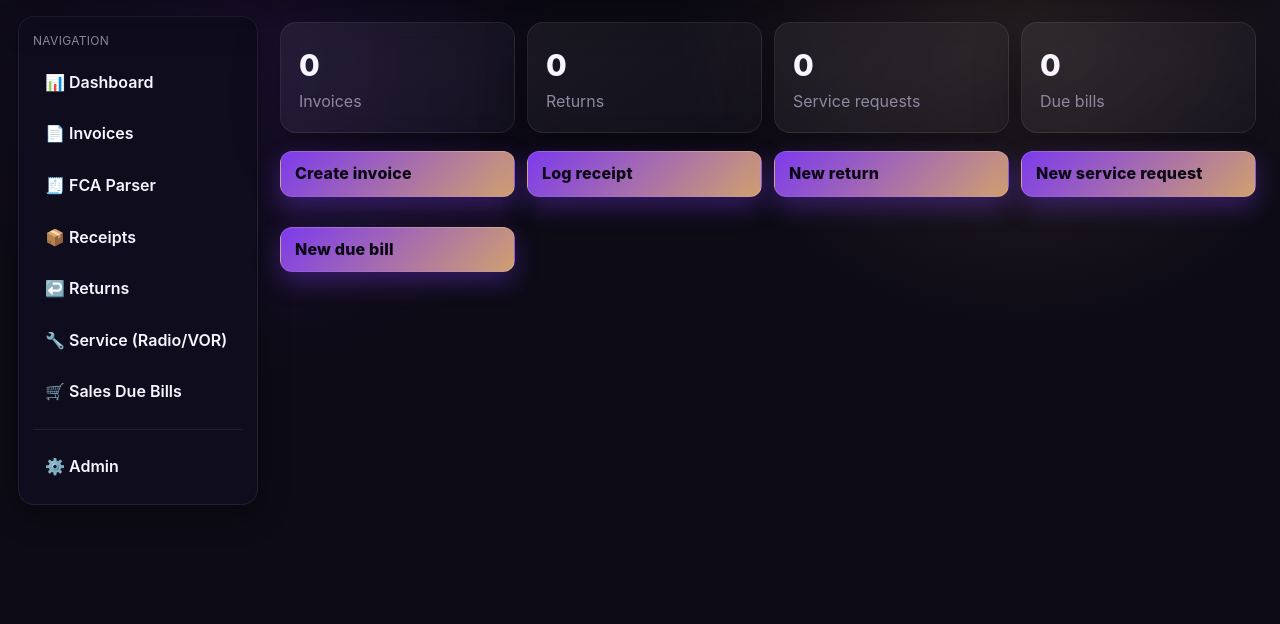
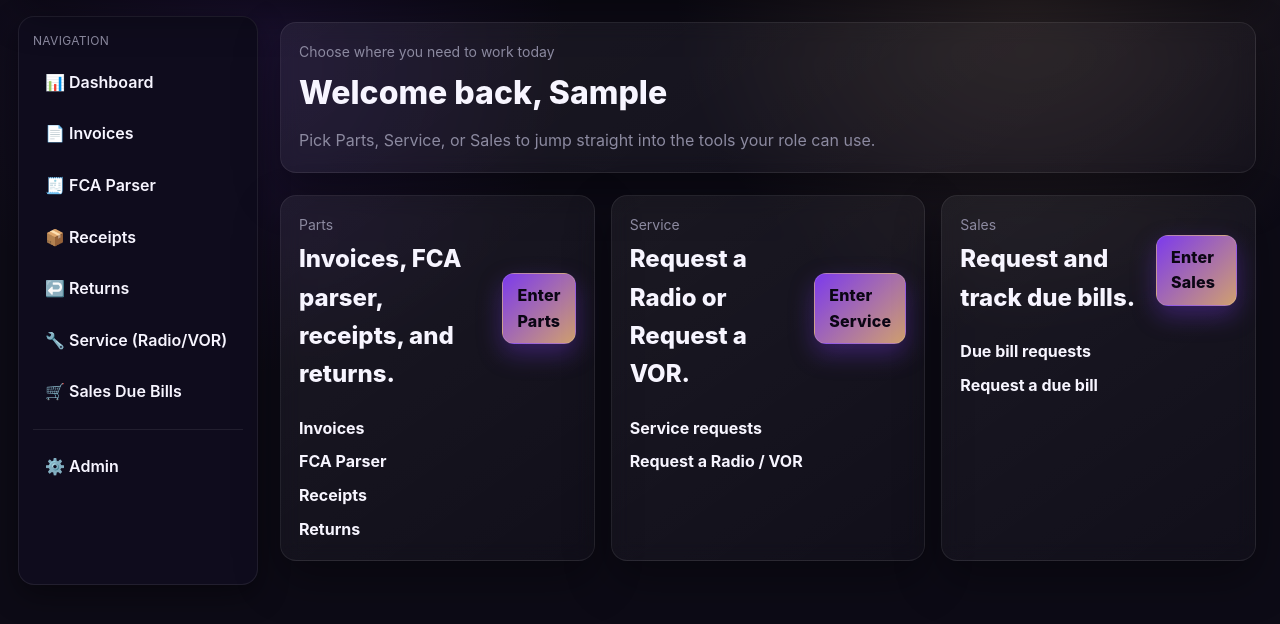
Before and after one commit to promiscunix/partsuite2.0, a Django app: page / in a window 1280 px wide. Shown: the part 98-722 px from the top of the page. Run offline with Django 4.2, Linux system fonts and the light colour scheme; the visitor is signed in with stand-in values (Sample User, id 1); data that the repository does not hold is empty; parts of the project's set-up code (start-up, migrations or seed data) failed here and were passed over; some libraries are stand-ins or nearby versions.

Commit message:
Simplify dashboard into role sections

```diff
--- a/static/css/base.css
+++ b/static/css/base.css
@@ -93,6 +93,13 @@ body {
   box-shadow: 0 18px 45px rgba(0,0,0,0.35);
   backdrop-filter: blur(10px);
 }
+.card.hero {
+  display: flex;
+  justify-content: space-between;
+  align-items: center;
+  gap: 12px;
+  margin-bottom: 22px;
+}
 .card.narrow { max-width: 480px; margin: 40px auto; }
 
 .header {
@@ -109,6 +116,47 @@ p { margin: 0; }
   display: grid;
   gap: 12px;
   grid-template-columns: repeat(auto-fit, minmax(200px, 1fr));
+}
+
+.section-grid {
+  display: grid;
+  grid-template-columns: repeat(auto-fit, minmax(280px, 1fr));
+  gap: 16px;
+}
+
+.section-card {
+  display: flex;
+  flex-direction: column;
+  gap: 12px;
+}
+
+.section-card__header {
+  display: flex;
+  justify-content: space-between;
+  align-items: center;
+  gap: 12px;
+}
+
+.section-card--disabled {
+  opacity: 0.45;
+}
+
+.section-actions {
+  list-style: none;
+  padding: 0;
+  margin: 0;
+  display: grid;
+  gap: 8px;
+}
+
+.section-actions li a {
+  color: #f7f5ff;
+  text-decoration: none;
+  font-weight: 700;
+}
+
+.section-actions li a:hover {
+  text-decoration: underline;
 }
 
 .stat { text-align: left; }
--- a/templates/dashboard.html
+++ b/templates/dashboard.html
@@ -1,37 +1,39 @@
 {% extends "base.html" %}
 {% block content %}
-<section class="grid">
-  <div class="card stat">
-    <div class="stat-value">{{ stats.invoices }}</div>
-    <div class="stat-label">Invoices</div>
+<div class="card hero">
+  <div>
+    <p class="meta-line">Choose where you need to work today</p>
+    <h1>Welcome back, {{ user.first_name|default:user.username }}</h1>
+    <p class="muted">Pick Parts, Service, or Sales to jump straight into the tools your role can use.</p>
   </div>
-  <div class="card stat">
-    <div class="stat-value">{{ stats.returns }}</div>
-    <div class="stat-label">Returns</div>
-  </div>
-  <div class="card stat">
-    <div class="stat-value">{{ stats.service_requests }}</div>
-    <div class="stat-label">Service requests</div>
-  </div>
-  <div class="card stat">
-    <div class="stat-value">{{ stats.due_bills }}</div>
-    <div class="stat-label">Due bills</div>
-  </div>
-</section>
+</div>
 
-<section class="grid">
-  {% if user.role == 'admin' or user.role == 'parts' or user.role == 'accounting' or user.is_superuser %}
-    <a class="card button" href="{% url 'invoice-create' %}">Create invoice</a>
-    <a class="card button" href="{% url 'receipt-create' %}">Log receipt</a>
-  {% endif %}
-  {% if user.role == 'admin' or user.role == 'parts' or user.is_superuser %}
-    <a class="card button" href="{% url 'return-create' %}">New return</a>
-  {% endif %}
-  {% if user.role == 'admin' or user.role == 'service' or user.role == 'parts' or user.is_superuser %}
-    <a class="card button" href="{% url 'service-create' %}">New service request</a>
-  {% endif %}
-  {% if user.role == 'admin' or user.role == 'sales' or user.role == 'parts' or user.is_superuser %}
-    <a class="card button" href="{% url 'sales-create' %}">New due bill</a>
-  {% endif %}
+<section class="section-grid">
+  {% for section in sections %}
+    <div class="card section-card {% if not section.allowed %}section-card--disabled{% endif %}">
+      <div class="section-card__header">
+        <div>
+          <p class="meta-line">{{ section.title }}</p>
+          <h2>{{ section.description }}</h2>
+        </div>
+        {% if section.allowed %}
+          <a class="button" href="{{ section.entry_url }}">Enter {{ section.title }}</a>
+        {% else %}
+          <span class="pill">No access</span>
+        {% endif %}
+      </div>
+      <ul class="section-actions">
+        {% for action in section.actions %}
+          <li>
+            {% if section.allowed %}
+              <a href="{{ action.url }}">{{ action.label }}</a>
+            {% else %}
+              <span class="muted">{{ action.label }}</span>
+            {% endif %}
+          </li>
+        {% endfor %}
+      </ul>
+    </div>
+  {% endfor %}
 </section>
 {% endblock %}
--- a/web/views.py
+++ b/web/views.py
@@ -43,12 +43,48 @@ class DashboardView(LoginRequiredMixin, TemplateView):
 
   def get_context_data(self, **kwargs):
     ctx = super().get_context_data(**kwargs)
-    ctx["stats"] = {
-      "invoices": Invoice.objects.count(),
-      "returns": ReturnRequest.objects.count(),
-      "service_requests": ServiceRequest.objects.count(),
-      "due_bills": DueBillRequest.objects.count(),
-    }
+    user = self.request.user
+
+    def has_access(roles):
+      return user.is_superuser or user.role in roles
+
+    ctx["sections"] = [
+      {
+        "key": "parts",
+        "title": "Parts",
+        "description": "Invoices, FCA parser, receipts, and returns.",
+        "entry_url": reverse("invoice-list"),
+        "actions": [
+          {"label": "Invoices", "url": reverse("invoice-list")},
+          {"label": "FCA Parser", "url": reverse("fca-parser")},
+          {"label": "Receipts", "url": reverse("receipt-list")},
+          {"label": "Returns", "url": reverse("return-list")},
+        ],
+        "allowed": has_access([User.Role.ADMIN, User.Role.PARTS, User.Role.ACCOUNTING]),
+      },
+      {
+        "key": "service",
+        "title": "Service",
+        "description": "Request a Radio or Request a VOR.",
+        "entry_url": reverse("service-list"),
+        "actions": [
+          {"label": "Service requests", "url": reverse("service-list")},
+          {"label": "Request a Radio / VOR", "url": reverse("service-create")},
+        ],
+        "allowed": has_access([User.Role.ADMIN, User.Role.SERVICE, User.Role.PARTS]),
+      },
+      {
+        "key": "sales",
+        "title": "Sales",
+        "description": "Request and track due bills.",
+        "entry_url": reverse("sales-list"),
+        "actions": [
+          {"label": "Due bill requests", "url": reverse("sales-list")},
+          {"label": "Request a due bill", "url": reverse("sales-create")},
+        ],
+        "allowed": has_access([User.Role.ADMIN, User.Role.SALES, User.Role.PARTS]),
+      },
+    ]
     return ctx
 
 
```
